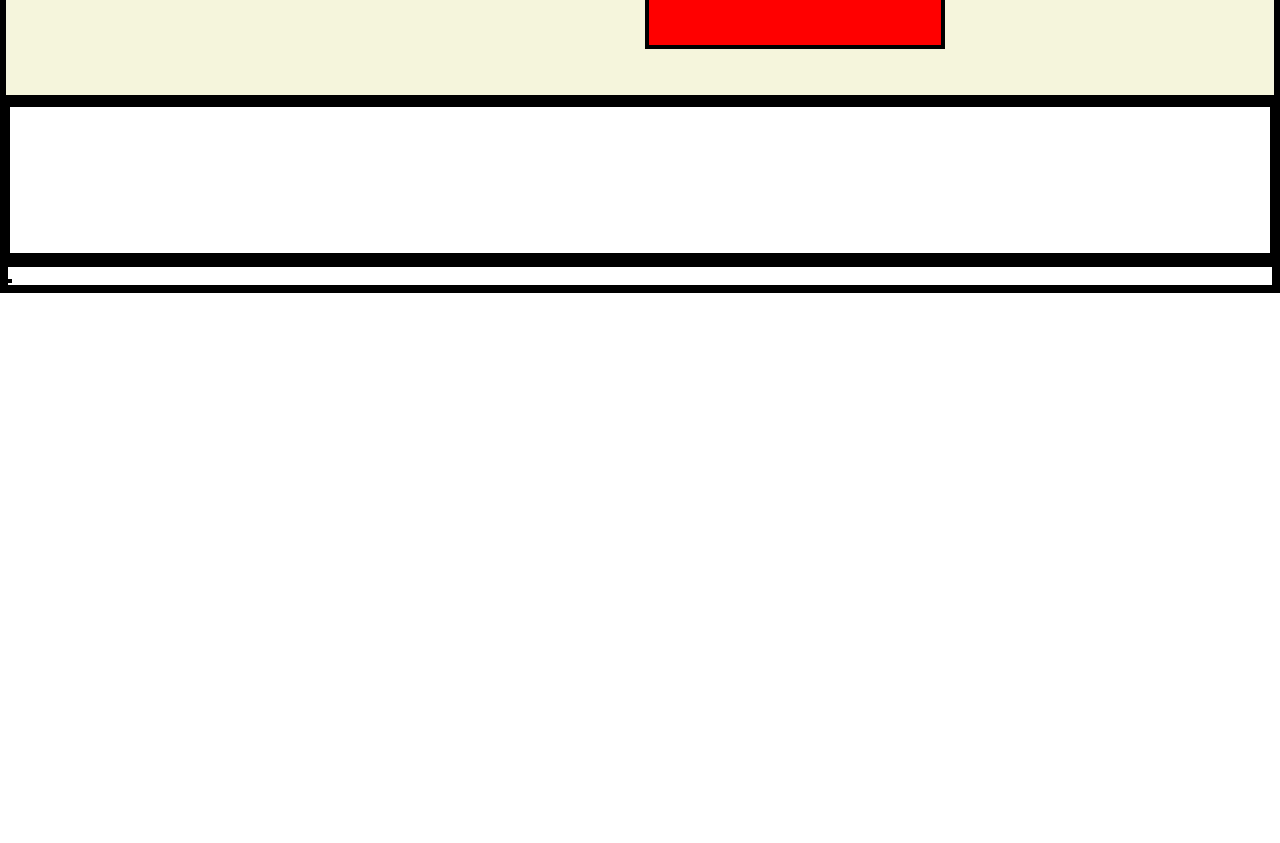
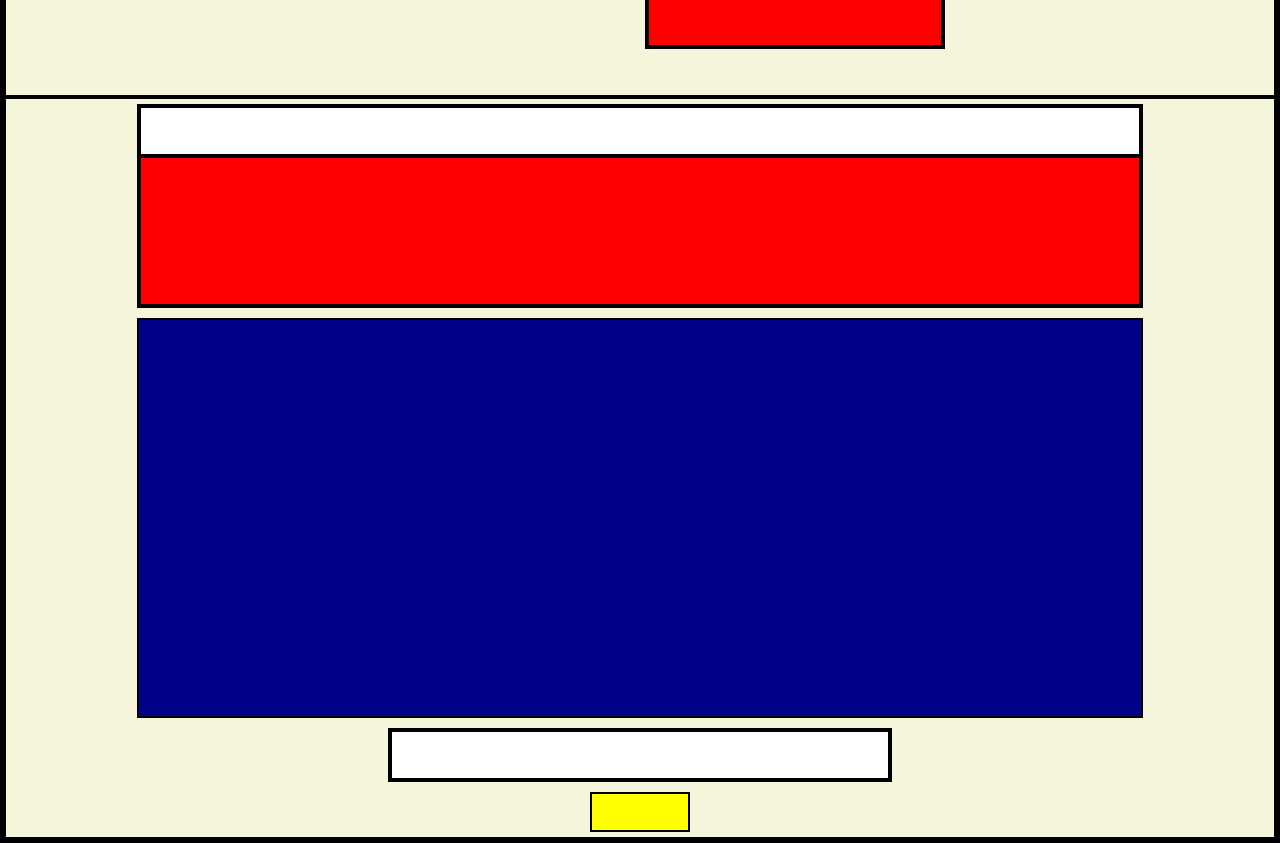
Before and after one commit to BernardoCosmi/htmlcss-struttura-discord, a plain HTML site: page index.html in a window 1280 px wide. Shown: the part 1594-2437 px from the top of the page. Before the commit the page ends 1887 px from the top, so only its background shows below. Drawn offline with Linux system fonts and the light colour scheme.

Commit message:
Last section

```diff
--- a/assets/css/style.css
+++ b/assets/css/style.css
@@ -97,8 +97,50 @@ section.central-section-flex > div{
     background-color: blueviolet;
 }
 
-
-
+/* Sezione diversa  */
+.last-section-flex{
+    display: flex;
+    flex-direction: column;
+    align-items: center;
+    justify-content: center;
+    background-color: beige;
+    padding: 5px;
+    min-height: 600px;
+    gap: 10px;
+}
+#tecnology{
+    min-width:80%;
+    min-height: 200px;
+}
+.last-section-flex > div > h1{
+    background-color: white;
+    display: block;
+    min-height: 50px;
+}
+.last-section-flex > div >p{
+    background-color: red;
+    display: block;
+    height: 100%;
+}
+.last-section-flex > figure{
+    min-width: 80%;
+    min-height: 400px;
+    background-color: darkblue;
+}
+.last-section-flex > div{
+    min-width:40%;
+    min-height: 50px;
+}
+.last-section-flex > div > h2{
+    background-color: white;
+    display: block;
+    min-height: 50px;
+}
+.download{
+    min-width: 100px;
+    min-height: 40px;
+    background-color: yellow;
+}
 
 
 
--- a/index.html
+++ b/index.html
@@ -57,15 +57,22 @@
     </section>
 
     <section class="last-section-flex">
-        <div>
+        <div id="tecnology">
             <h1></h1>
             <p></p>
         </div>
+
         <figure></figure>
+
         <div>
             <h2></h2>
-            <button></button>
+        </div>
+
+        <button class="download"></button>
+
     </section>
+
+
 </body>
 
 </html>
```
